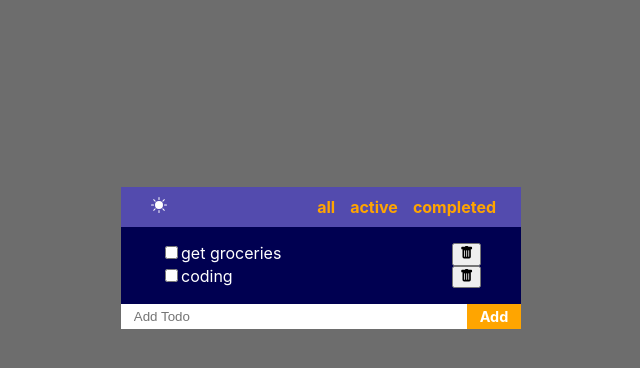
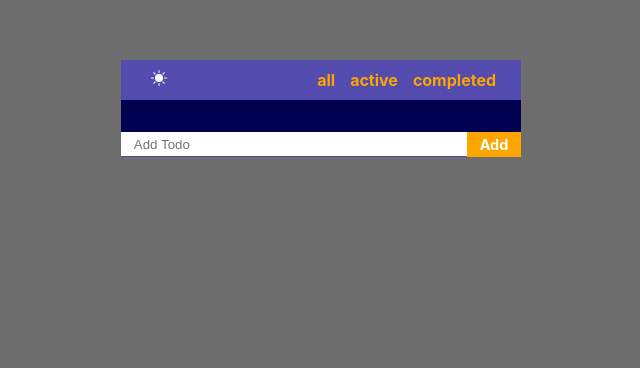
Before and after one commit to minha0817/to-do-list, a React (Create React App) app: page / in a window 1280 px wide. Shown: the part 142-510 px from the top of the page, without its empty margins (319-959 px from the left). Built offline with nearby package versions, Linux system fonts and the light colour scheme.

Commit message:
Add items to Localstorage

```diff
--- a/src/components/ItemList.jsx
+++ b/src/components/ItemList.jsx
@@ -1,13 +1,10 @@
-import React, { useState } from 'react'
+import React, { useEffect, useState } from 'react'
 import Input from './Input'
 import Item from './Item'
 import './itemList.css'
 
 export default function ItemList({ filter }) {
-  const [items, setItems] = useState([
-    { id: '123', input: 'get groceries', status: 'active' },
-    { id: '124', input: 'coding', status: 'active' },
-  ])
+  const [items, setItems] = useState(() => readItemsFromLocalStorage())
 
   const handleDelete = (index) => {
     items.splice(index, 1)
@@ -21,6 +18,10 @@ export default function ItemList({ filter }) {
   const addItem = (input) => {
     setItems([...items, input])
   }
+
+  useEffect(() => {
+    localStorage.setItem('items', JSON.stringify(items))
+  }, [items])
 
   const getFilteredItems = (items, filter) => {
     if (filter === 'all') {
@@ -49,3 +50,8 @@ export default function ItemList({ filter }) {
     </section>
   )
 }
+
+function readItemsFromLocalStorage() {
+  const items = localStorage.getItem('items');
+  return items ? JSON.parse(items) : []
+}
--- a/src/index.css
+++ b/src/index.css
@@ -7,13 +7,13 @@ body {
   -moz-osx-font-smoothing: grayscale;
   background-color: #6d6d6d;
   color: white;
+  min-height: 500px;
   width: 400px;
   margin: 0px auto;
   display: flex;
   flex-direction: column;
   justify-content: center;
-  min-height:100vh;
-  border-radius: 25px;
+  overflow: hidden;
 }
 
 
```
